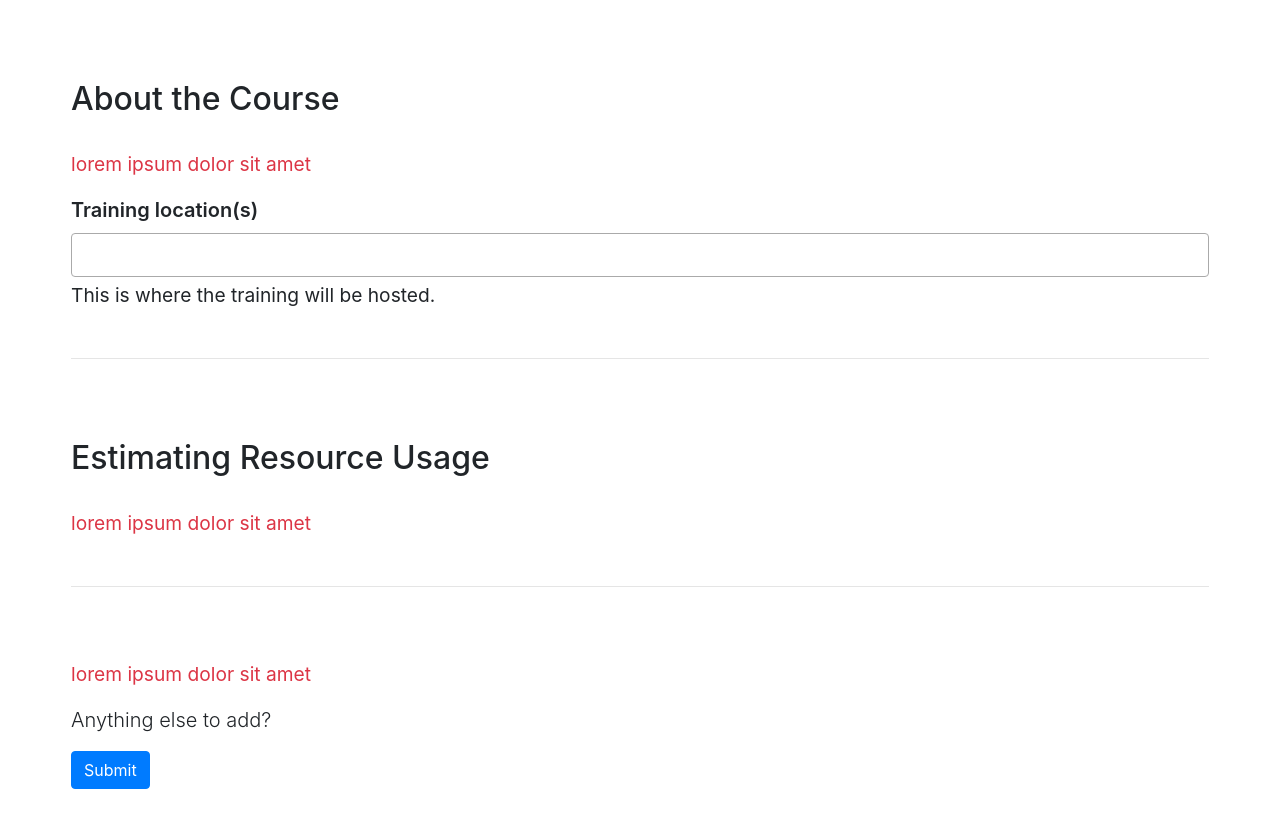
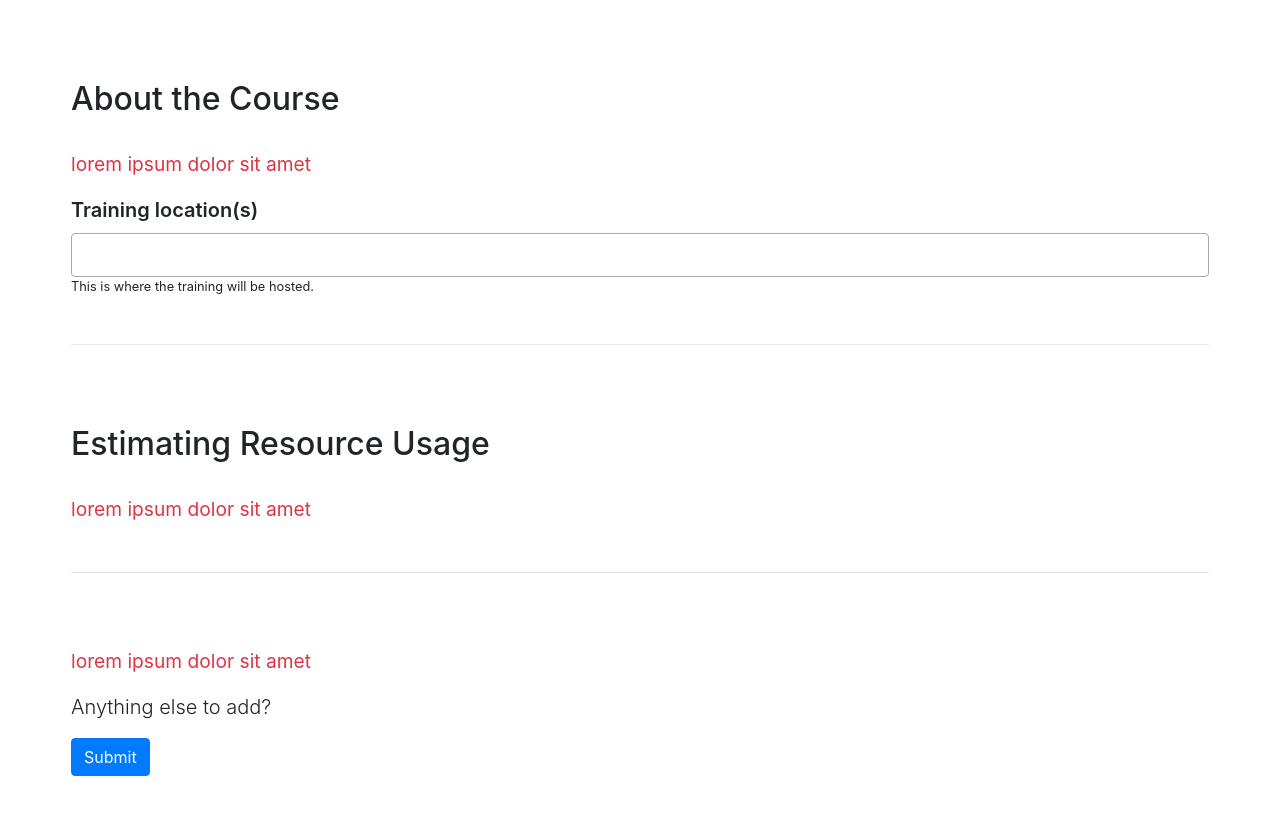
Before and after one commit to galaxyproject/tiaas2, a Django app: template training/templates/training/register.html in a window 1280 px wide. Shown: the part 420-1249 px from the top of the page. Run offline with Django 3.2, Linux system fonts and the light colour scheme; the template is opened without the code that fills it, so the values that code supplies are empty; some libraries are stand-ins or nearby versions.

Commit message:
Fix register form help text

```diff
--- a/training/templates/training/register.html
+++ b/training/templates/training/register.html
@@ -79,7 +79,7 @@ https://django-bootstrap3.readthedocs.io/en/latest/templatetags.html
 					<option value="{{ code }}"> {{ country }} </option>
 					{% endfor %}
 				</select>
-				<div id="locationHelp" class="form-text">
+				<div id="locationHelp" class="help-block">
 					This is where the training will be hosted.
 				</div>
 			</div>
```
